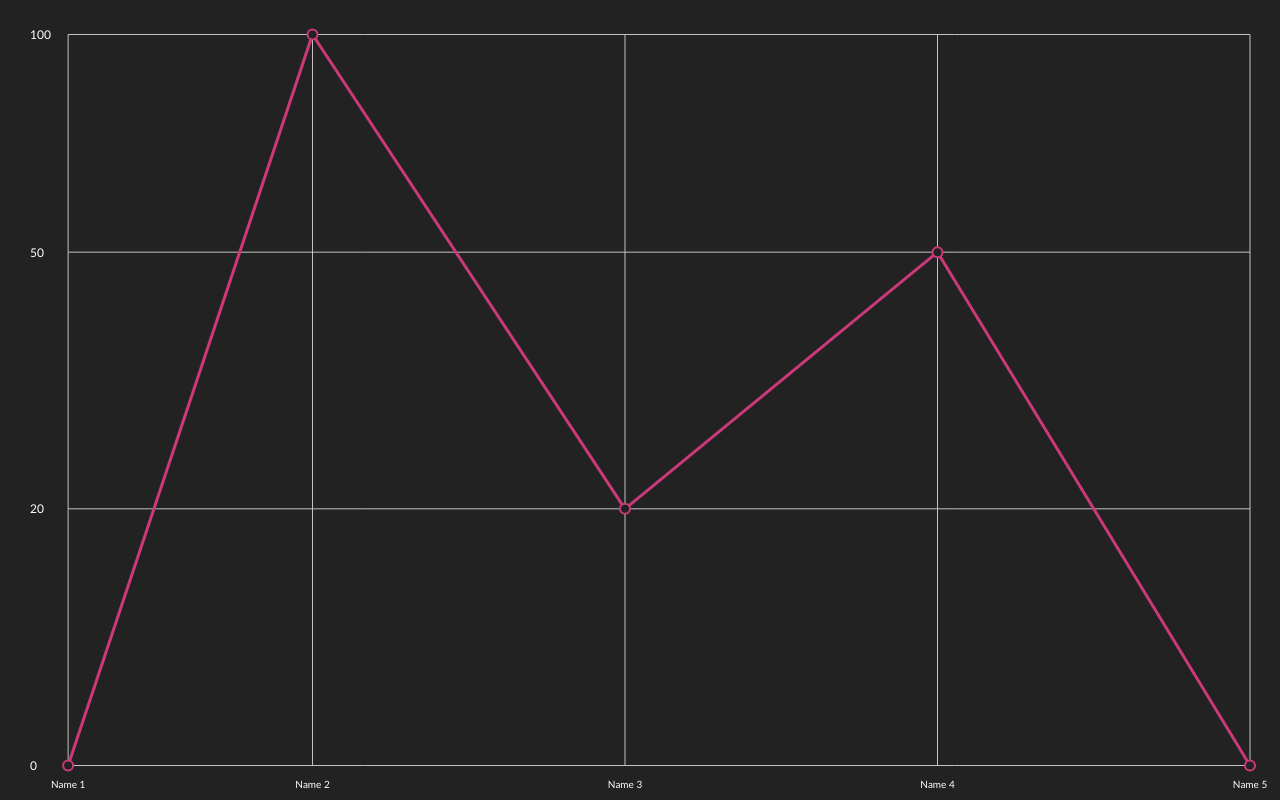
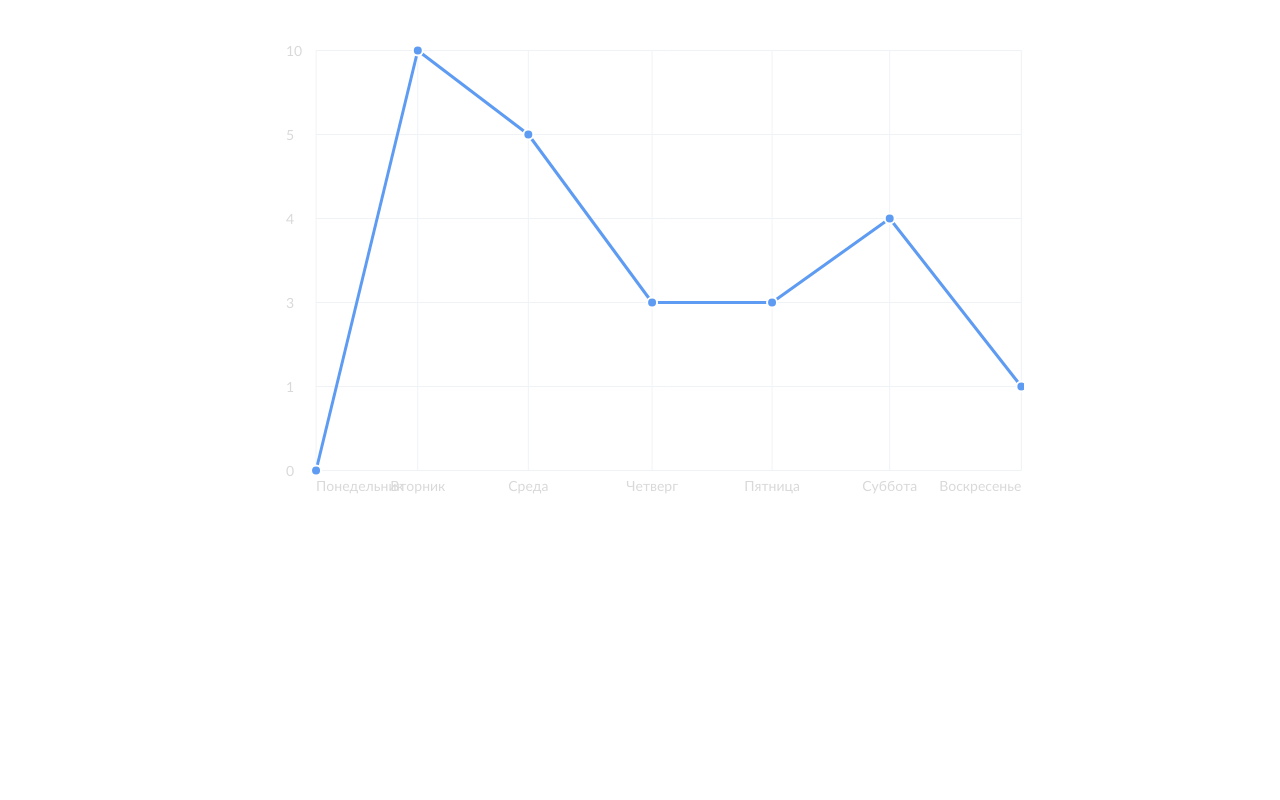
Before and after one commit to Alexandr-web/Licha, a plain HTML site: page index.html in a window 1280 px wide. Drawn offline with Linux system fonts and the light colour scheme.

Commit message:
рефакторинг

```diff
--- a/index.css
+++ b/index.css
@@ -11,7 +11,8 @@
 }
 
 .canvas {
-  width: 100vw;
-  height: 100vh;
+  width: 60vw;
+  height: 60vh;
+  margin: 15px auto;
   display: block;
 }
--- a/index.html
+++ b/index.html
@@ -15,43 +15,59 @@
   <script>
     const myChart = new Chart({
       canvasSelector: ".canvas",
-      background: "#222222",
+      background: "#ffffff",
       axisY: {
         line: {
-          color: "#c2c2c2",
+          color: "#EFF3F6",
           width: 1,
         },
-        color: "white",
-        fontSize: 12,
+        color: "#D9D9D9",
+        fontSize: 14,
       },
       axisX: {
         line: {
-          color: "#c2c2c2",
+          color: "#EFF3F6",
           width: 1,
         },
-        color: "white",
-        fontSize: 10,
+        color: "#D9D9D9",
+        fontSize: 14,
       },
       line: {
-        color: "#CC397B",
+        color: "#5E9BF2",
         width: 3,
       },
       cap: {
-        color: "#222222",
+        color: "#5E9BF2",
         radius: 5,
         stroke: {
-          color: "#CC397B",
+          color: "#ffffff",
           width: 2,
         },
       },
       data: [
-        { name: "Name 1", value: 0, },
-        { name: "Name 2", value: 100, },
-        { name: "Name 3", value: 20, },
-        { name: "Name 4", value: 50, },
-        { name: "Name 5", value: 0, },
+        { name: "Понедельник", value: 0, },
+        { name: "Вторник", value: 10, },
+        { name: "Среда", value: 5, },
+        { name: "Четверг", value: 3, },
+        { name: "Пятница", value: 3, },
+        { name: "Суббота", value: 4, },
+        { name: "Воскресенье", value: 1, },
       ],
     }).init();
+
+    // setInterval(() => {
+    //   if (myChart.data.length >= 10) {
+    //     myChart.data.splice(0, 1);
+    //   }
+
+    //   const num = +myChart.data[myChart.data.length - 1].name.match(/\d+$/);
+
+    //   myChart.data.push({
+    //     name: `Name ${num + 1}`,
+    //     value: Math.round(Math.random() * 1000),
+    //   });
+    //   myChart.update();
+    // }, 500);
   </script>
 </body>
 
--- a/index.js
+++ b/index.js
@@ -34,7 +34,7 @@ class Chart {
     // Содержит данные ординаты ({ x, y, width, height, value, })
     this.axisXData = [];
     // Расстояние между горизонтальной линией и ординатой
-    this.indentFromYAxisToGraph = 10;
+    this.indentFromXAxisToGraph = 15;
     // Расстояние между осями
     this.distanceBetweenAxles = 15;
     // Внутренние отступы графика (vertical, horizontal)
@@ -78,7 +78,7 @@ class Chart {
 
   // Устанавливает ординату
   _setYAxis() {
-    const canvasHeight = this._getCanvasSizes().height - this.padding.vertical;
+    const canvasHeight = this._getCanvasSizes().height - this.padding.vertical * 2;
     // Шаг, с которым рисуем текст по оси абсцисс
     const step = canvasHeight / (this.uniqueValues.length - 1);
 
@@ -88,7 +88,7 @@ class Chart {
       this.ctx.fillStyle = this.axisY.color;
 
       const text = this.ctx.measureText(value);
-      const y = index > 0 ? (step * index) : text.actualBoundingBoxAscent + this.padding.vertical;
+      const y = step * index + text.actualBoundingBoxAscent + this.padding.vertical;
       const x = this.padding.horizontal;
 
       this.axisYData.push({
@@ -117,7 +117,7 @@ class Chart {
   // Устанавливает абсциссу
   _setXAxis() {
     // Размеры холста с учетом внутренних отступов
-    const canvasWidth = this._getCanvasSizes().width - this.padding.horizontal;
+    const canvasWidth = this._getCanvasSizes().width - this.padding.horizontal * 2;
     const canvasHeight = this._getCanvasSizes().height - this.padding.vertical;
     // Шаг, с которым рисуем текст по оси абсцисс
     const step = canvasWidth / (this.data.length - 1);
@@ -128,9 +128,10 @@ class Chart {
       this.ctx.fillStyle = this.axisX.color;
 
       const text = this.ctx.measureText(name);
-      const x = index > 0 ? (step * index) : this.padding.horizontal + this._getMaxTextWidthAtYAxis() + text.width / 2;
-      const y = canvasHeight + text.actualBoundingBoxAscent + this.indentFromYAxisToGraph;
+      const x = step * index + text.width / 2 + this._getMaxTextWidthAtYAxis();
+      const y = canvasHeight + text.actualBoundingBoxAscent + this.indentFromXAxisToGraph;
 
+      // Рисуем текст
       this.axisXData.push({
         x,
         y,
@@ -140,8 +141,16 @@ class Chart {
         value,
       });
 
-      // Рисуем текст
-      this.ctx.fillText(name, x - text.width / 2, y);
+      switch (index) {
+        case 0:
+          this.ctx.fillText(name, x, y);
+          break;
+        case this.data.length - 1:
+          this.ctx.fillText(name, x - text.width, y);
+          break;
+        default:
+          this.ctx.fillText(name, x - text.width / 2, y);
+      }
     });
   }
 
@@ -155,7 +164,7 @@ class Chart {
 
         // Рисуем линию
         this.ctx.beginPath();
-        this.ctx.moveTo(findYAxisItem.x + this._getMaxTextWidthAtYAxis() + firstXAxisItem.width / 2, findYAxisItem.y);
+        this.ctx.moveTo(firstXAxisItem.x, findYAxisItem.y);
         this.ctx.strokeStyle = this.axisX.line.color;
         this.ctx.lineWidth = this.axisX.line.width;
         this.ctx.lineTo(lastXAxisItem.x, findYAxisItem.y);
@@ -185,13 +194,12 @@ class Chart {
 
   // Рисует основные линии графика
   _setChart() {
-    for (let i = 0; i < this.data.length; i++) {
-      const dataItem = this.data[i];
-      const nextDataItem = this.data[i + 1];
+    this.data.map(({ value, name, }, index) => {
+      const nextDataItem = this.data[index + 1];
       // Находим элемент из ординаты, подходящий по значению
-      const findAxisYItem = this.axisYData.find((axisYItem) => axisYItem.value === dataItem.value);
+      const findAxisYItem = this.axisYData.find((axisYItem) => axisYItem.value === value);
       // Находим элемент из абсциссы, подходящий по имени
-      const findAxisXItem = this.axisXData.find((axisXItem) => axisXItem.name === dataItem.name);
+      const findAxisXItem = this.axisXData.find((axisXItem) => axisXItem.name === name);
 
       // Начало линии
       this.ctx.beginPath();
@@ -213,7 +221,7 @@ class Chart {
 
       // Рисуем линию
       this.ctx.stroke();
-    }
+    });
   }
 
   // Устанавливает колпачок на конец линии
```
